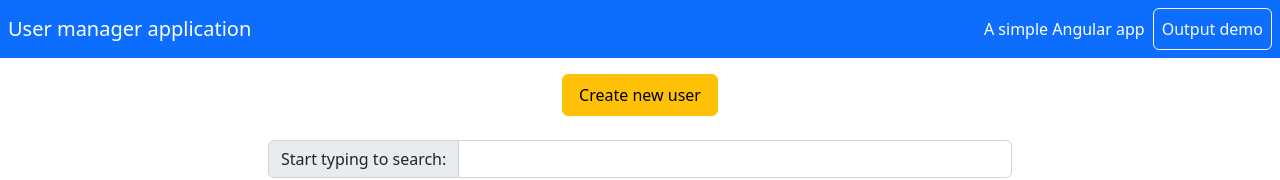
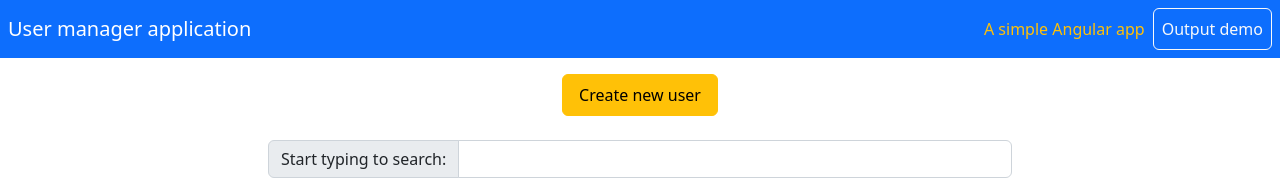
Before and after one commit to Training360/Angular-basic-t360-2023, an Angular app in the folder projects/user-manager/: page / in a window 1280 px wide. Shown: the top 180 px of the page. Built offline with nearby package versions, Linux system fonts and the light colour scheme; no server answers.

Commit message:
Text color changed

```diff
--- a/projects/user-manager/src/app/components/app-title/app-title.component.html
+++ b/projects/user-manager/src/app/components/app-title/app-title.component.html
@@ -1,6 +1,6 @@
 <nav class="navbar bg-primary d-flex">
   <a class="navbar-brand text-white h4 mb-0 me-auto p-2">{{ title }}</a>
-  <span class="text-white p-2">{{ message }}</span>
+  <span class="text-warning p-2">{{ message }}</span>
   <button class="btn btn-outline-light p-2 me-2" (click)="onButtonClick()">
     Output demo
   </button>
```
